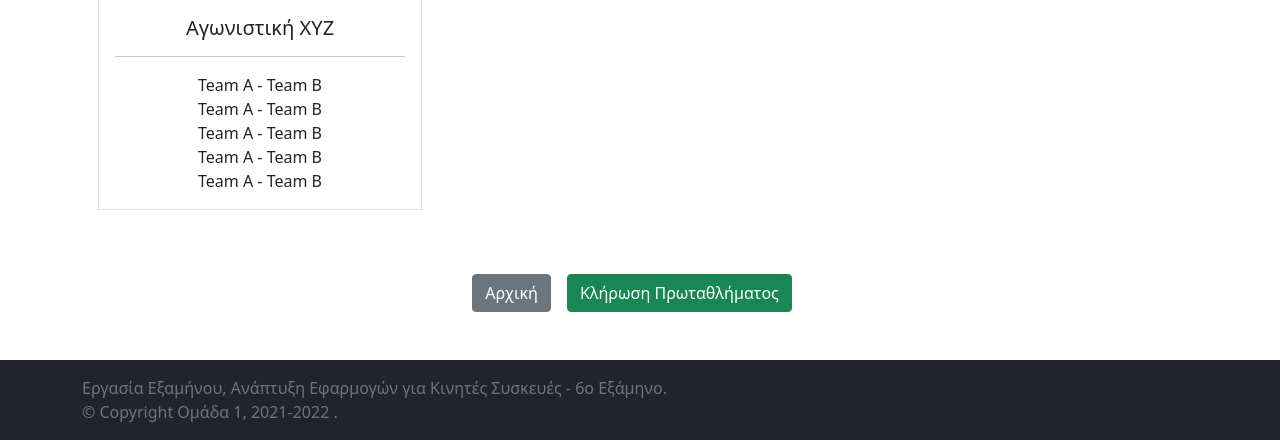
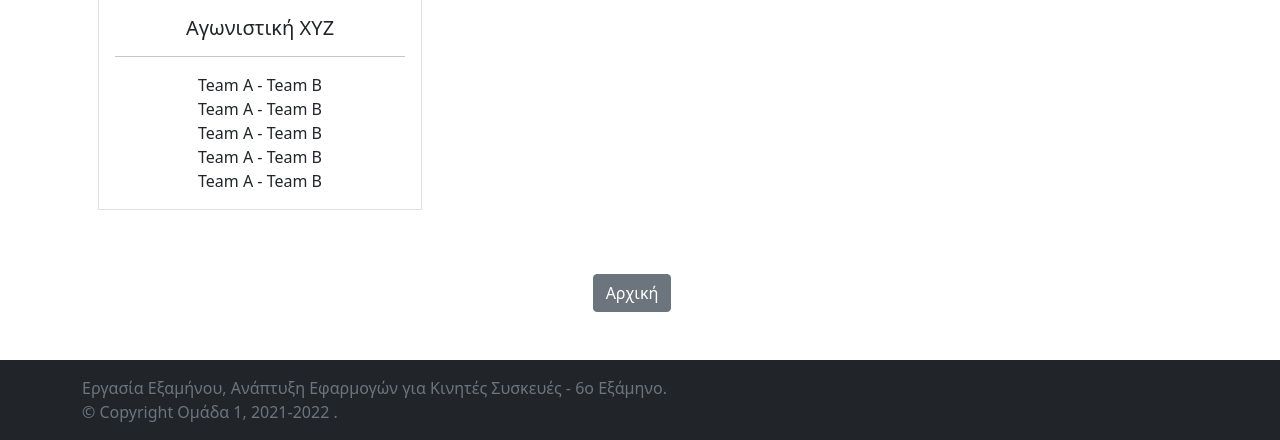
Before and after one commit to K-Konstantinidis/Basketball-League, a PHP site: page /public_html/admin/displayLeague.php in a window 1280 px wide. Shown: the part 458-898 px from the top of the page. Run offline with PHP 8.4, Linux system fonts and the light colour scheme; the visitor is signed in with stand-in values (Sample User, id 1).

Commit message:
Removed an unnecessary button

```diff
--- a/Web-App/public_html/admin/displayLeague.php
+++ b/Web-App/public_html/admin/displayLeague.php
@@ -154,8 +154,7 @@ $err_msg = 'Ενα μήνυμα σφάλματος';
 		</div>
 
 		<div class="d-flex flex-grow-1 justify-content-center align-items-center">
-			<a href="./" class="btn btn-secondary mt-5 me-3 btn-single-line" role="button">Αρχική</a>
-			<button type="button" class="btn btn-success mt-5 me-3">Κλήρωση Πρωταθλήματος</button>
+			<a href="./" class="btn btn-secondary mt-5 me-3" role="button">Αρχική</a>
 		</div>
 
 		<br><br>
```
